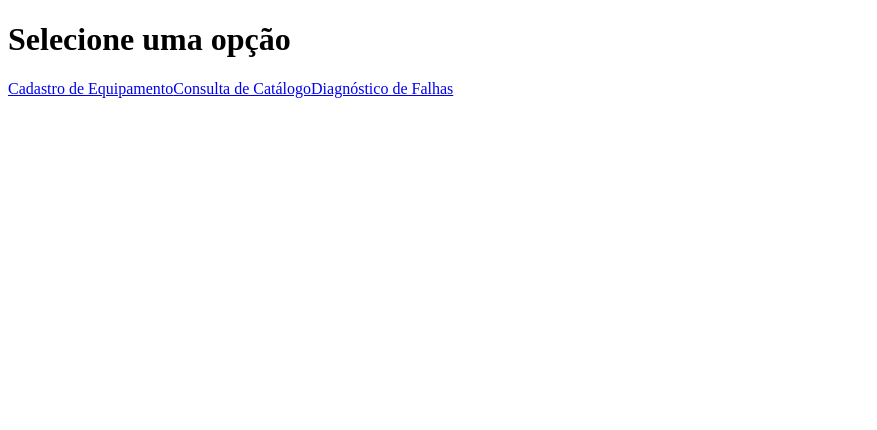
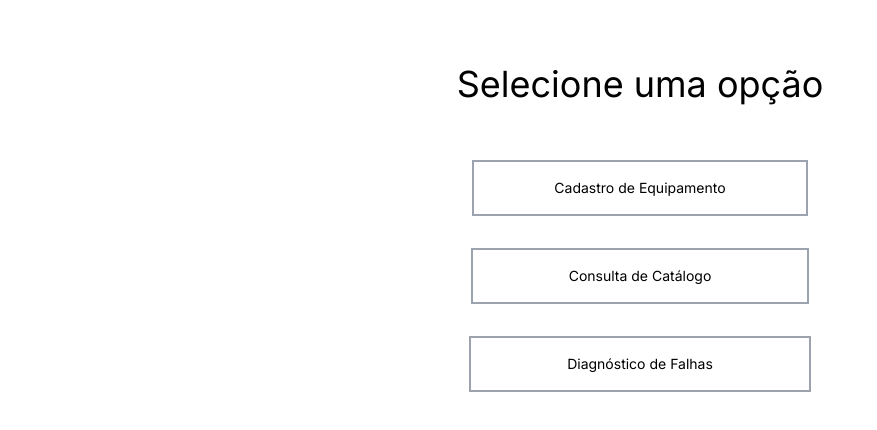
Before and after one commit to GabiTavares/evasoft-front-end, a React (Create React App) app: page / in a window 1280 px wide. Shown: the top 430 px of the page, without its empty margins (0-877 px from the left). Built offline with nearby package versions, Linux system fonts and the light colour scheme.

Commit message:
'addstyle'

```diff
--- a/src/App.tsx
+++ b/src/App.tsx
@@ -2,7 +2,7 @@
 import Menu from './pages/Menu'
 import { BrowserRouter as Router, Routes, Route } from 'react-router-dom';
 import Catalogo from './pages/catalogo';
-
+import './styles/global.css'
 
 function App() {
   return (
--- /dev/null
+++ b/src/styles/global.css
@@ -0,0 +1,47 @@
+@tailwind base;
+@tailwind components;
+@tailwind utilities;
+
+select {
+  width: 300px !important;
+  text-align: center;
+}
+
+#link-cad {
+  width: 250px !important;
+  justify-content: center;
+}
+
+#div-falha {
+  margin-top: 10px;
+  margin-left: 35%;
+
+}
+
+#div_total {
+  width: 100%;
+}
+
+#title_catalogo {
+  margin-top: 20px !important;
+  margin-bottom: 20px;
+}
+
+#hm {
+  width: 100%;
+  text-align: center;
+}
+
+img {
+width: 60%;
+height: 100%;
+display: block;
+    margin-left: auto;
+    margin-right: auto
+}
+
+#div-img {
+  display: flex;
+  text-align: center;
+  align-items: center;
+}
```
